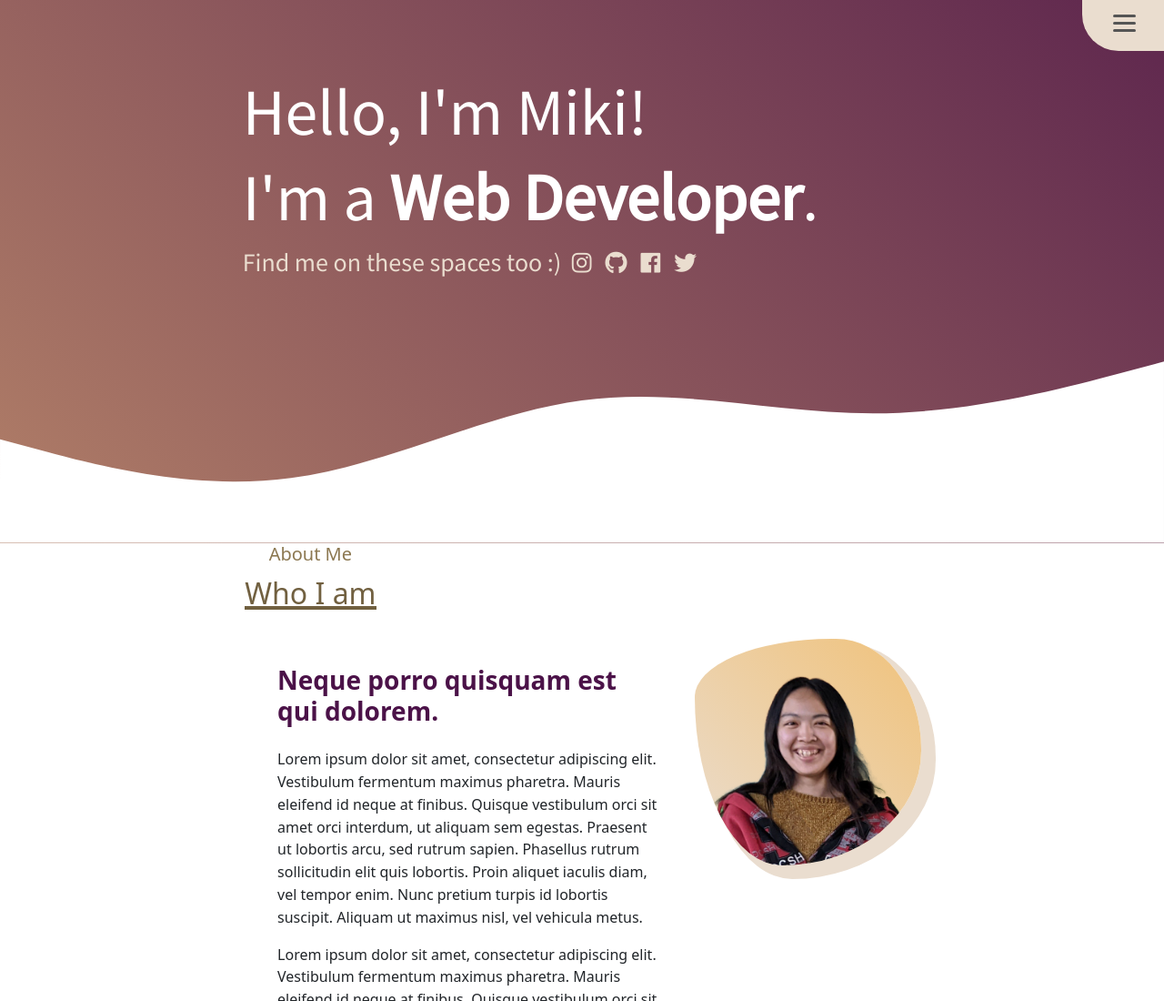
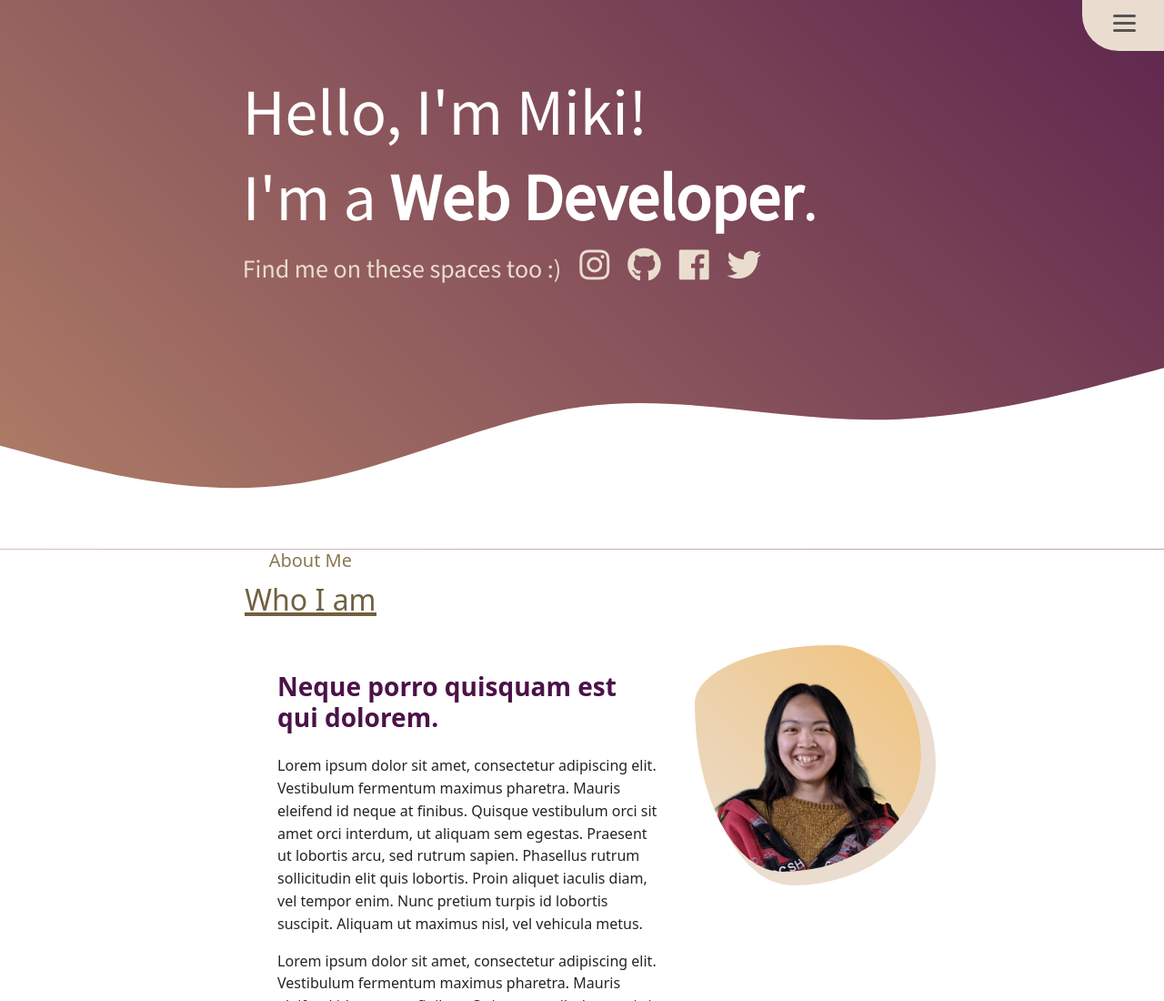
Before and after one commit to micmic541/miki_portfolio_2022.github.oi, a plain HTML site: page index.html in a window 1280 px wide. Shown: the top 1100 px of the page at 91% size. Drawn offline with nearby package versions, Linux system fonts and the light colour scheme.

Commit message:
Fixed SNS icons size

```diff
--- a/styles/breakpoints/_base.scss
+++ b/styles/breakpoints/_base.scss
@@ -168,14 +168,14 @@ bottom: -16px;
                 z-index: 3;
                 & ul {
                     display: flex;
-                    padding-left: .9vw;
+                    padding-left: 20px;
                     & li {
                         list-style-type: none;
                         & a {
                             & .my-big {
                                 transition: all .3s ease;
-                                font-size: 1.55em;
-                                margin-right: 15px;
+                                font-size: 2.35em;
+                                margin-right: 20px;
                                 color: $darkTxtSub;
                             }
                         }
@@ -183,7 +183,7 @@ bottom: -16px;
                             & a {
                                 & .my-big {
                                     color: $darkTxt;
-                                    transform: scale(1.3);
+                                    transform: scale(1.1);
                                 }
                             }
                         }
--- a/styles/breakpoints/_phones.scss
+++ b/styles/breakpoints/_phones.scss
@@ -15,6 +15,14 @@
         & .mv__ttlWrap {
             & h1 {
                 font-size: $mvTtlSm;
+            }
+        }
+        & .mv__snsWrap {
+            & .mv__snsBox ul {
+                padding-left: 0;
+                & li a .my-big {
+                    font-size: 2.9em;
+                }
             }
         }
     }
```
Also changed, not shown: styles/style.css, 1 other file.
